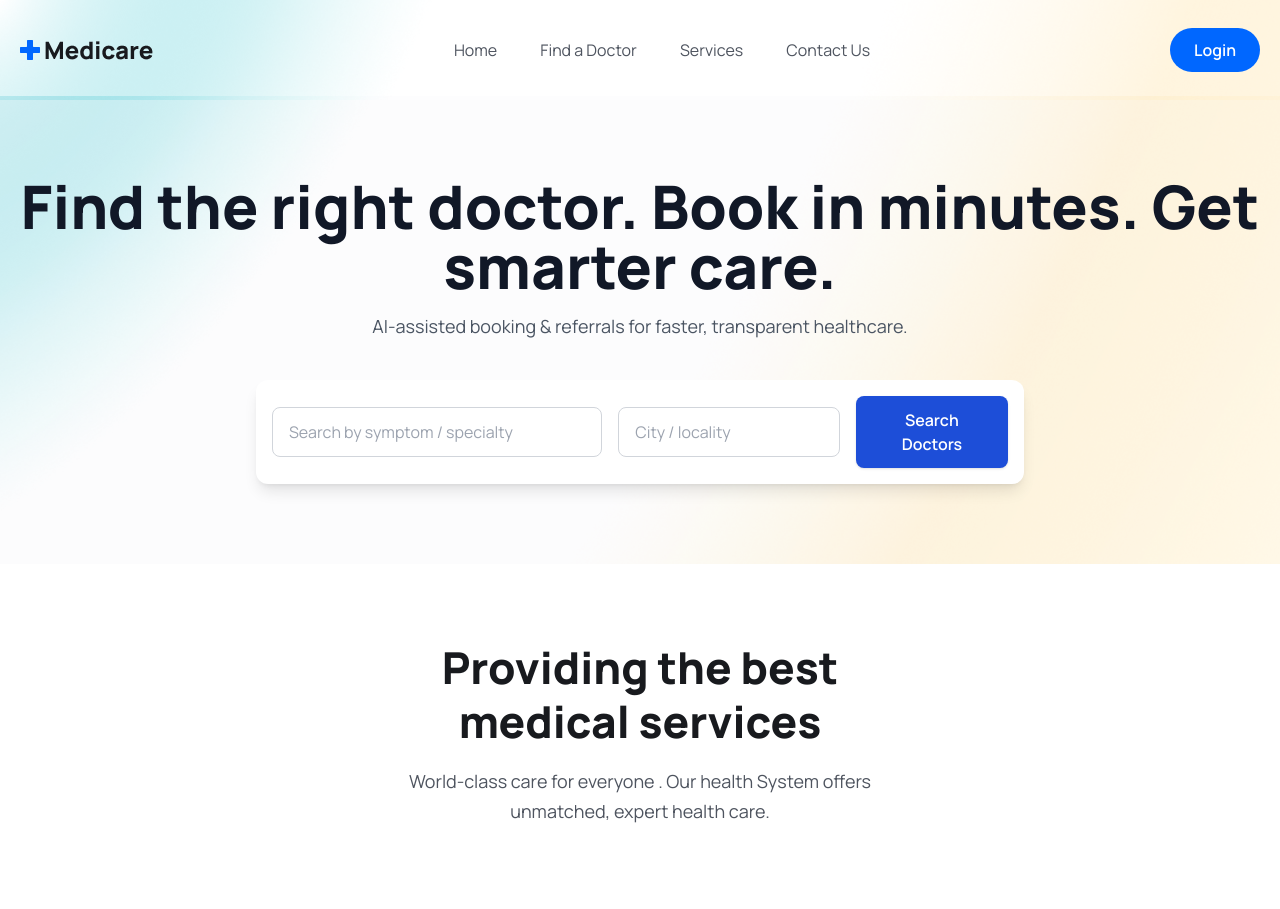
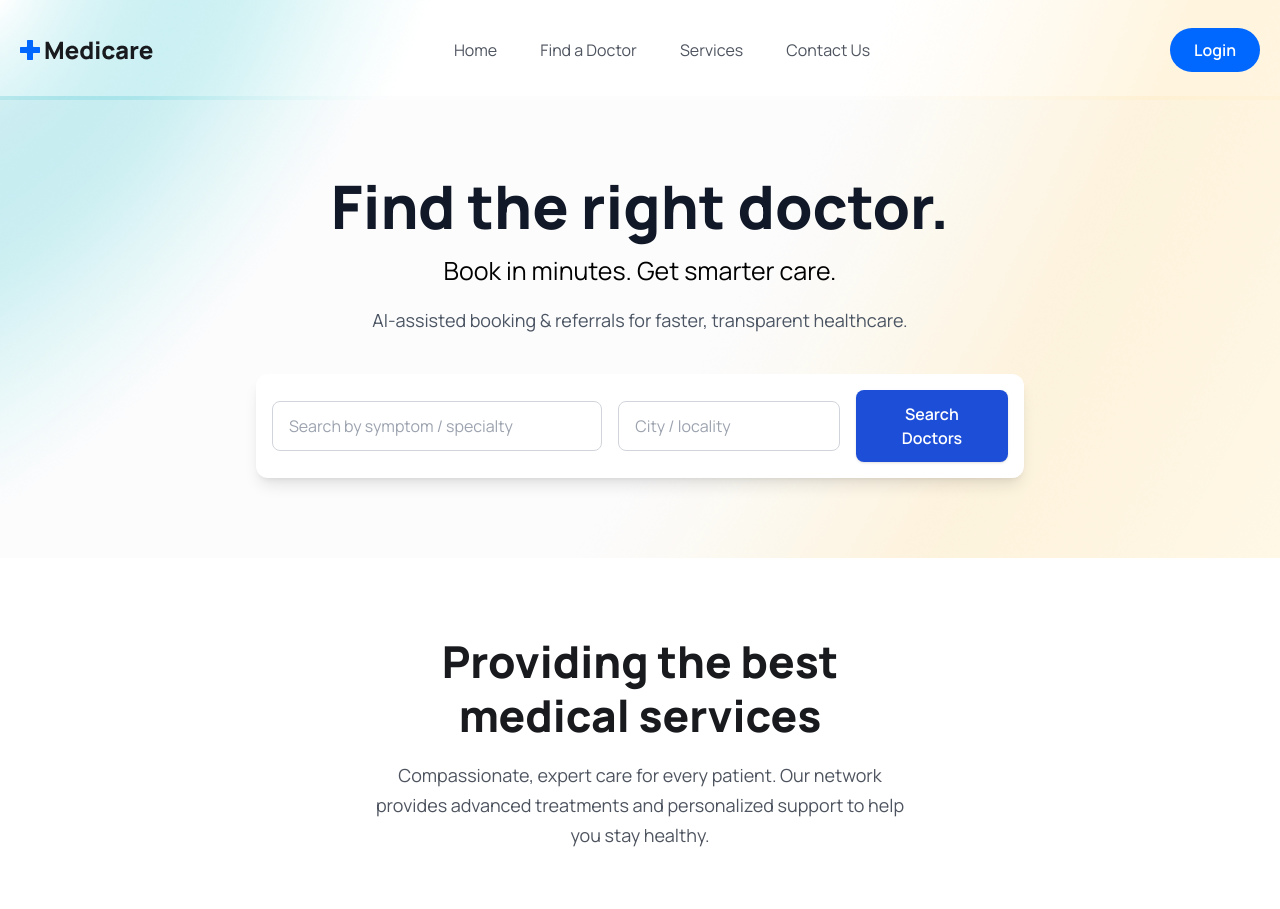
Before and after one commit to niharikaanchala/Doctor_referral_frontend, a React (Vite) app: page / in a window 1280 px wide. Shown: the top 909 px of the page. Built offline with nearby package versions, Linux system fonts and the light colour scheme; no server answers.

Commit message:
Update Home.jsx

```diff
--- a/src/pages/Home.jsx
+++ b/src/pages/Home.jsx
@@ -38,8 +38,9 @@ const Home = () => {
       <section className="hero__section py-20 bg-gray-50">
   <div className="container text-center">
     <h1 className="text-4xl md:text-6xl font-extrabold text-gray-900 leading-tight">
-      Find the right doctor. Book in minutes. Get smarter care.
+      Find the right doctor.
     </h1>
+    <h3 className="mt-4 text-[25px]"> Book in minutes. Get smarter care.</h3>
     <p className="mt-4 text-lg text-gray-600">
       AI-assisted booking & referrals for faster, transparent healthcare.
     </p>
@@ -68,14 +69,14 @@ const Home = () => {
 
         <section>
           <div className="container">
-            <div className="lg:w-[470px] mx-auto ">
+            <div className="lg:w-[550px] mx-auto ">
               <h2 className="heading text-center">
                 Providing the best medical services
               </h2>
-              <p className="text__para text-center">
-                World-class care for everyone . Our health System offers
-                unmatched, expert health care.
-              </p>
+            <p className="text__para text-center">
+  Compassionate, expert care for every patient. Our network provides advanced treatments and personalized support to help you stay healthy.
+</p>
+
             </div>
 
             <div className="grid grid-cols-1 md:grid-cols-2 lg:grid-cols-3 gap-5 lg:gap-[30px] mt-[30px] lg:mt-[55px] ">
@@ -251,8 +252,9 @@ const Home = () => {
 
         <section>
           <div className="container">
-            <div className="xl:w-[470px] mx-auto ">
-              <h2 className="heading text-center">Our Great Doctors</h2>
+            <div className="xl:w-[550px] mx-auto ">
+              <h2 className="heading text-center">Meet Our Top Specialists</h2>
+
               <p className="text__para text-center">
                 World-class care for everyone . Our health System offers
                 unmatched, expert health care.
@@ -358,7 +360,7 @@ const Home = () => {
 
         <section>
           <div className="container">
-            <div className="xl:w-[470px] mx-auto ">
+            <div className="xl:w-[500px] mx-auto ">
               <h2 className="heading text-center">What our patients Say</h2>
               <p className="text__para text-center">
                 World-class care for everyone . Our health System offers
```
